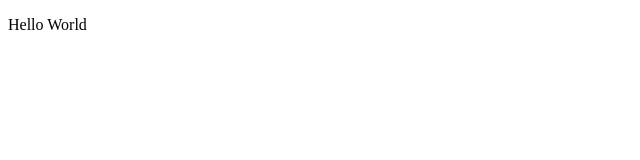
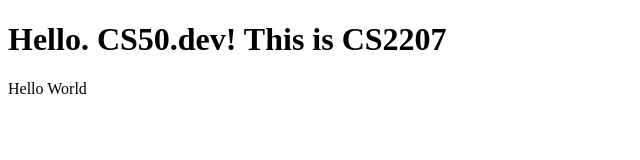
Before and after one commit to ZHL0410/my_web_page, a plain HTML site: page index.html in a window 1280 px wide. Shown: the whole page, without its empty margins (0-640 px from the left). Drawn offline with Linux system fonts and the light colour scheme.

Commit message:
Thu, Mar 6, 2025, 12:09 AM +00:00

```diff
--- a/index.html
+++ b/index.html
@@ -6,6 +6,7 @@
     <title>Document</title>
   </head>
   <body>
+    <h1>Hello. CS50.dev! This is CS2207</h1>
     <p>Hello World</p>
   </body>
 </html>
```
